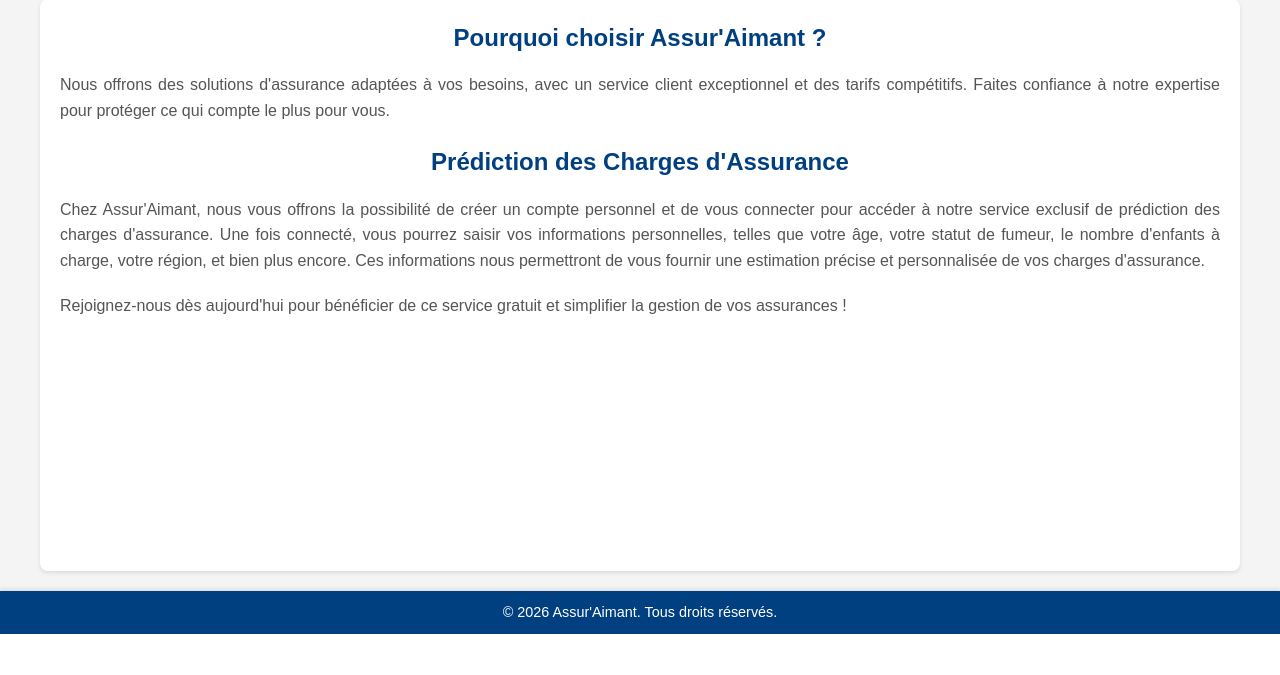
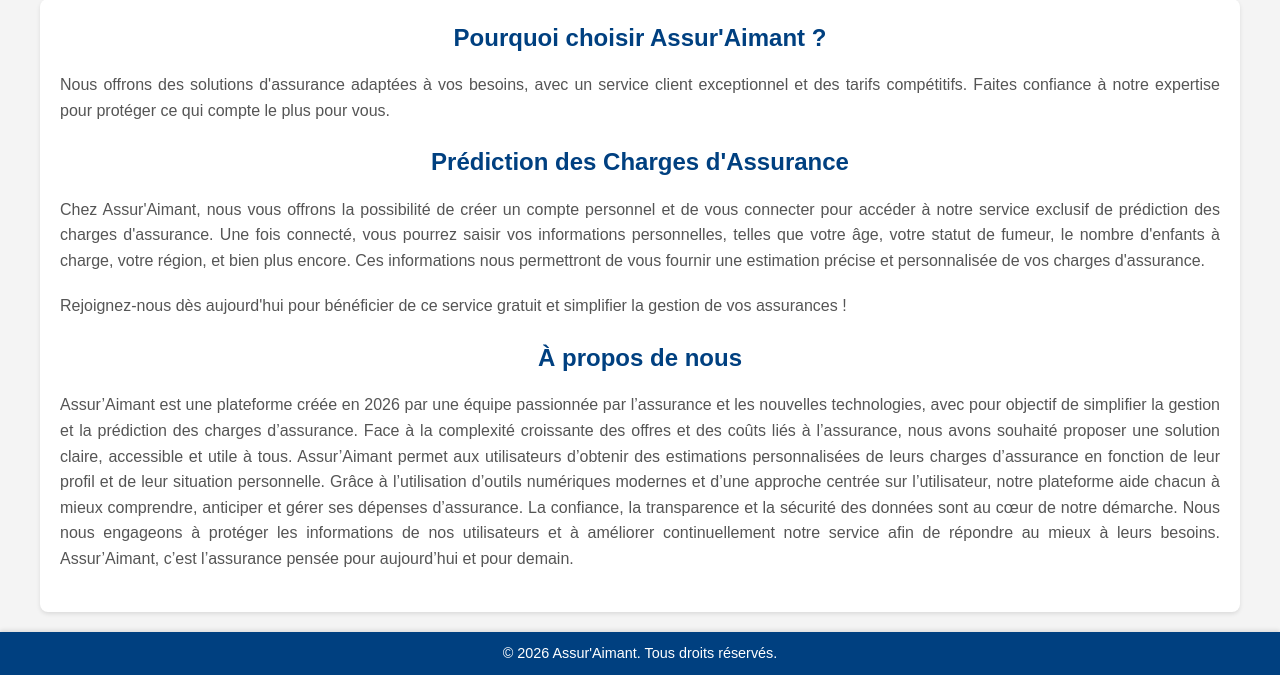
Before and after one commit to NICHIKU/Assurance_Django, a Django app: page / in a window 1280 px wide. Shown: the part 166-841 px from the top of the page. Before the commit the page ends 800 px from the top, so only its background shows below. Run offline with Django 5.2, Linux system fonts and the light colour scheme.

Commit message:
fix(home): Added a short text about us on the home page.

```diff
--- a/AssurAimant/home/templates/home/home.html
+++ b/AssurAimant/home/templates/home/home.html
@@ -1,7 +1,9 @@
 {% extends 'base.html' %}
+
 <head>
     <link rel="stylesheet" href="../../static/home/style.css">
 </head>
+
 <body>
     <main>
         {% block content %}
@@ -21,6 +23,25 @@
             <p>Rejoignez-nous dès aujourd'hui pour bénéficier de ce service gratuit et simplifier la gestion de vos
                 assurances !</p>
         </section>
+        <section>
+            <h2>À propos de nous</h2>
+            <p>Assur’Aimant est une plateforme créée en 2026 par une équipe passionnée par l’assurance et les nouvelles
+                technologies, avec pour objectif de simplifier la gestion et la prédiction des charges d’assurance.
+
+                Face à la complexité croissante des offres et des coûts liés à l’assurance, nous avons souhaité proposer
+                une solution claire, accessible et utile à tous. Assur’Aimant permet aux utilisateurs d’obtenir des
+                estimations personnalisées de leurs charges d’assurance en fonction de leur profil et de leur situation
+                personnelle.
+
+                Grâce à l’utilisation d’outils numériques modernes et d’une approche centrée sur l’utilisateur, notre
+                plateforme aide chacun à mieux comprendre, anticiper et gérer ses dépenses d’assurance.
+
+                La confiance, la transparence et la sécurité des données sont au cœur de notre démarche. Nous nous
+                engageons à protéger les informations de nos utilisateurs et à améliorer continuellement notre service
+                afin de répondre au mieux à leurs besoins.
+
+                Assur’Aimant, c’est l’assurance pensée pour aujourd’hui et pour demain.</p>
+        </section>
         {% endblock %}
     </main>
 </body>
```
